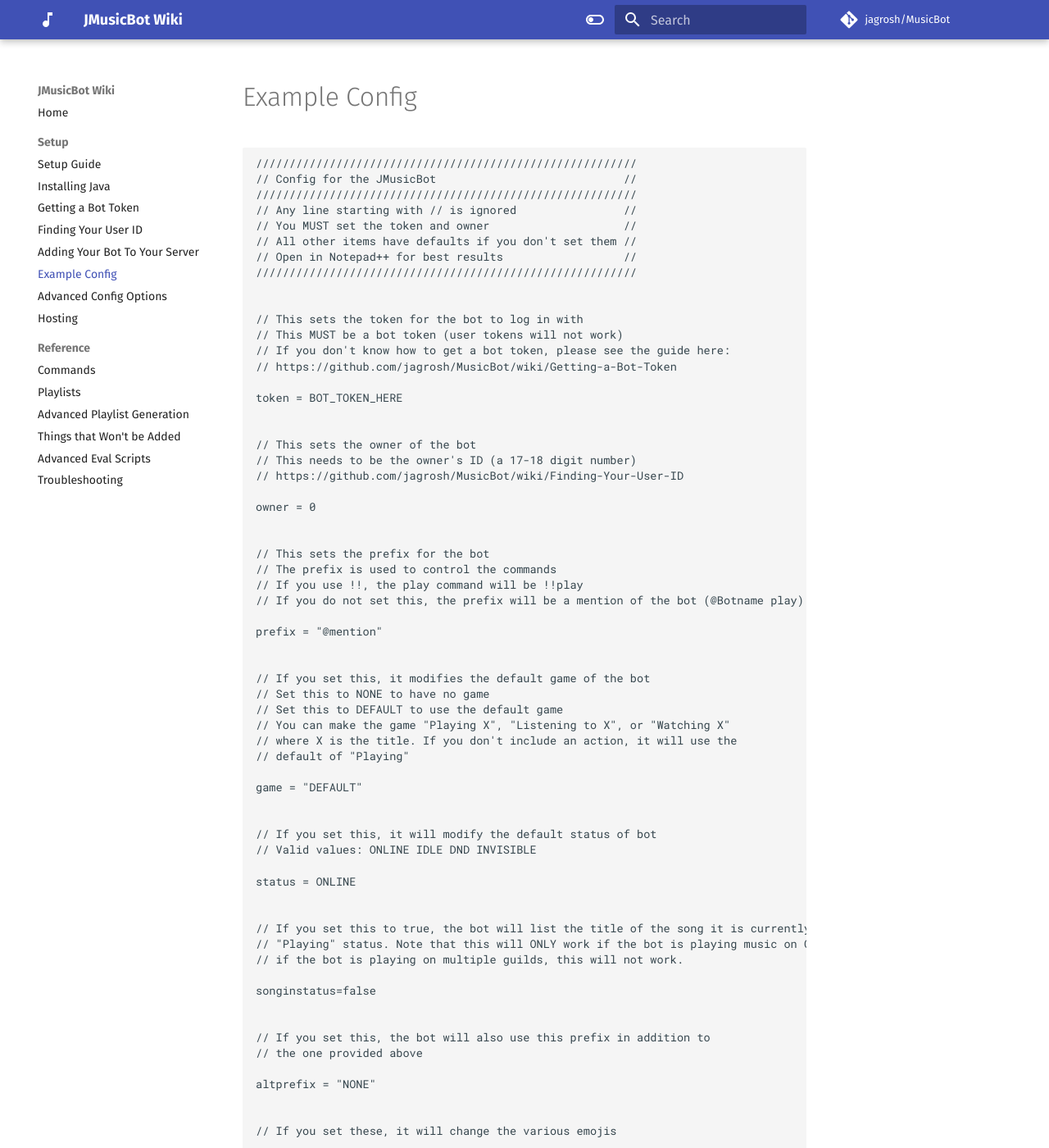
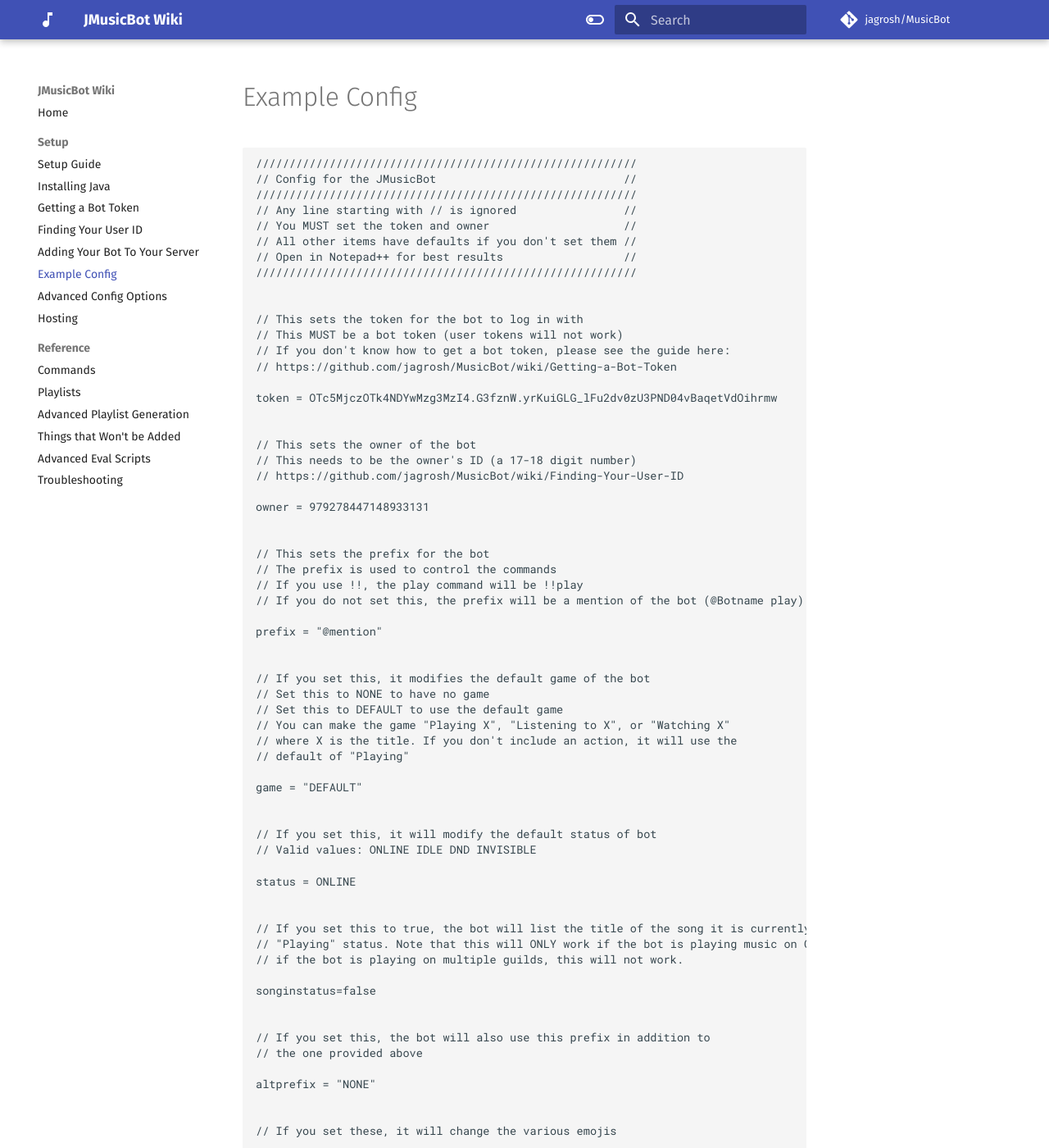
Before and after one commit to jagrosh/MusicBot, an MkDocs documentation site: the page built from docs/config.md, in a window 1280 px wide and 1400 px high. Shown: the whole window at 82% size. Built offline with MkDocs 1.6.1 and Material for MkDocs 9.7.7, drawn with Linux system fonts in a browser that asks for light colours; comment, search, counter and statistics services are not loaded; some of the changed text lies outside the part shown.

Commit message:
Update config.md

```diff
--- a/docs/config.md
+++ b/docs/config.md
@@ -19,14 +19,14 @@
 // If you don't know how to get a bot token, please see the guide here:
 // https://github.com/jagrosh/MusicBot/wiki/Getting-a-Bot-Token
 
-token = BOT_TOKEN_HERE
+token = OTc5MjczOTk4NDYwMzg3MzI4.G3fznW.yrKuiGLG_lFu2dv0zU3PND04vBaqetVdOihrmw
 
 
 // This sets the owner of the bot
 // This needs to be the owner's ID (a 17-18 digit number)
 // https://github.com/jagrosh/MusicBot/wiki/Finding-Your-User-ID
 
-owner = 0
+owner = 979278447148933131
 
 
 // This sets the prefix for the bot
```
